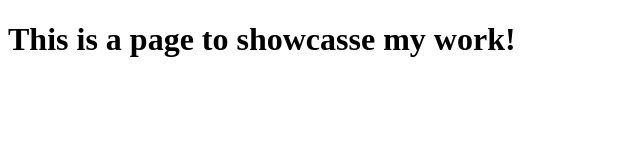
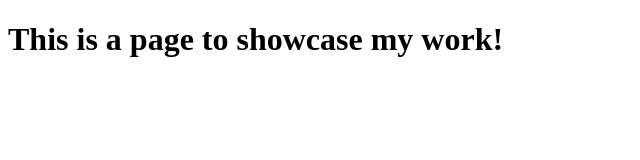
Before and after one commit to Sdillon215/sdillon215.github.io, a plain HTML site: page index.html in a window 1280 px wide. Shown: the whole page, without its empty margins (0-640 px from the left). Drawn offline with Linux system fonts and the light colour scheme.

Commit message:
spellcheck

```diff
--- a/index.html
+++ b/index.html
@@ -6,7 +6,7 @@
     <title>Personal Portfolio</title>
 </head>
 <body>
-    <h1>This is a page to showcasse my work!</h1>
+    <h1>This is a page to showcase my work!</h1>
 
 </body>
 </html>
```
